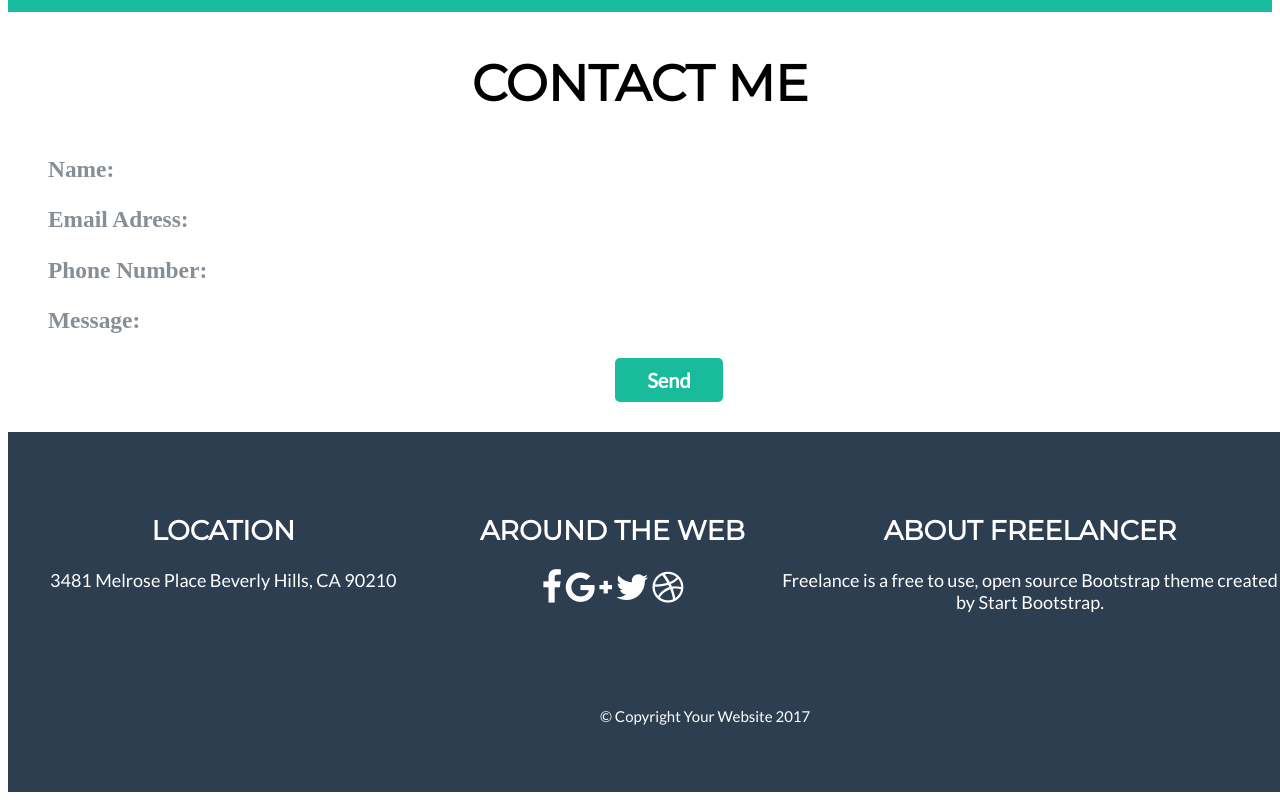
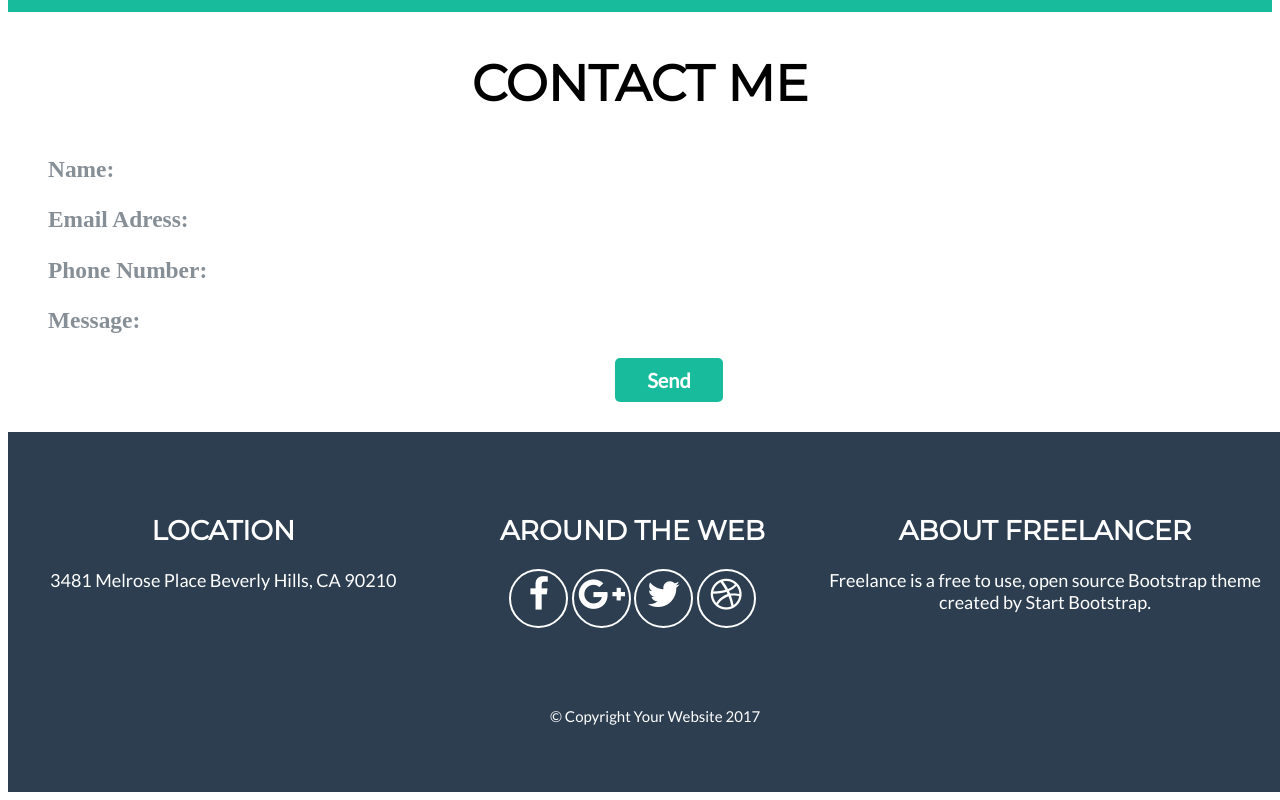
Before and after one commit to Aneleaigil/Freelancer, a plain HTML site: page index.html in a window 1280 px wide. Shown: the part 2068-2868 px from the top of the page. Drawn offline with Linux system fonts and the light colour scheme.

Commit message:
agregado circulo de iconos

```diff
--- a/css/main.css
+++ b/css/main.css
@@ -242,7 +242,7 @@ font-family:'Lato', sans-serif;;
 .L2{
 position: absolute;
 float: left;
-left:480px;
+left:500px;
 padding-top: 0px;
 /*outline: 1px solid yellow;*/
 margin-bottom: 10px;
@@ -255,10 +255,10 @@ font-family:'Lato', sans-serif;;
 .L3{
 position: absolute;
 float: left;
-left:780px;
-padding-top: 0px;
+left:810px;
+padding-bottom:20px;
 /*outline: 1px solid green;*/
-margin-bottom: 10px;
+margin-bottom:10px;
 text-align: center;
 font-size: 18px;
 font-family:'Lato', sans-serif;;
@@ -268,18 +268,18 @@ font-family:'Lato', sans-serif;;
 .L4{
 position: absolute;
 float: left;
-left: 600px;
+left: 550px;
 margin-top: 200px;
 font-size: 15px;
 font-family:'Lato', sans-serif;;
 }
-/*.circulo-1 {
-     width: 50px;
-     height: 50px;
-     -moz-border-radius: 50%;
-     -webkit-border-radius: 50%;
-     border-radius: 50%;
-     border: 2px solid white;
-     outline: 1px solid red;
+.fa-facebook, .fa-google-plus, .fa-twitter, .fa-dribbble{
+ width: 45px;
+ height: 45px;
+ -moz-border-radius: 50%;
+ -webkit-border-radius: 50%;
+  border-radius: 50%;
+  border: 2px solid white;
+  padding: 5px;
 
-}*/
+}
--- a/index.html
+++ b/index.html
@@ -93,10 +93,6 @@
         <i class="fa fa-twitter fa-2x" aria-hidden="true"></i>
         <i class="fa fa-dribbble fa-2x" aria-hidden="true"></i>
     </div>
-    <div class="circulo-1"></div>
-    <div class="circulo-2"></div>
-    <div class="circulo-3"></div>
-    <div class="circulo-4"></div>
 </div>
 
       <div class="L3">
```
